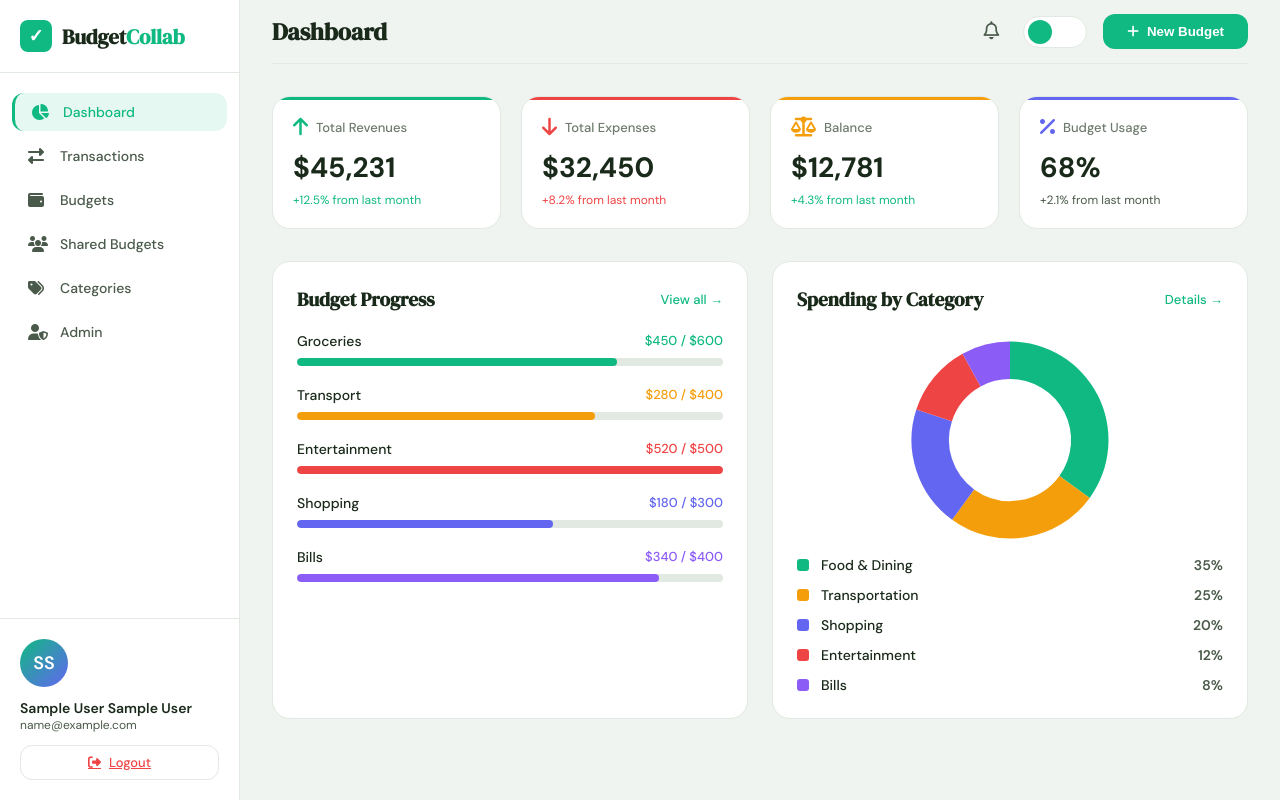
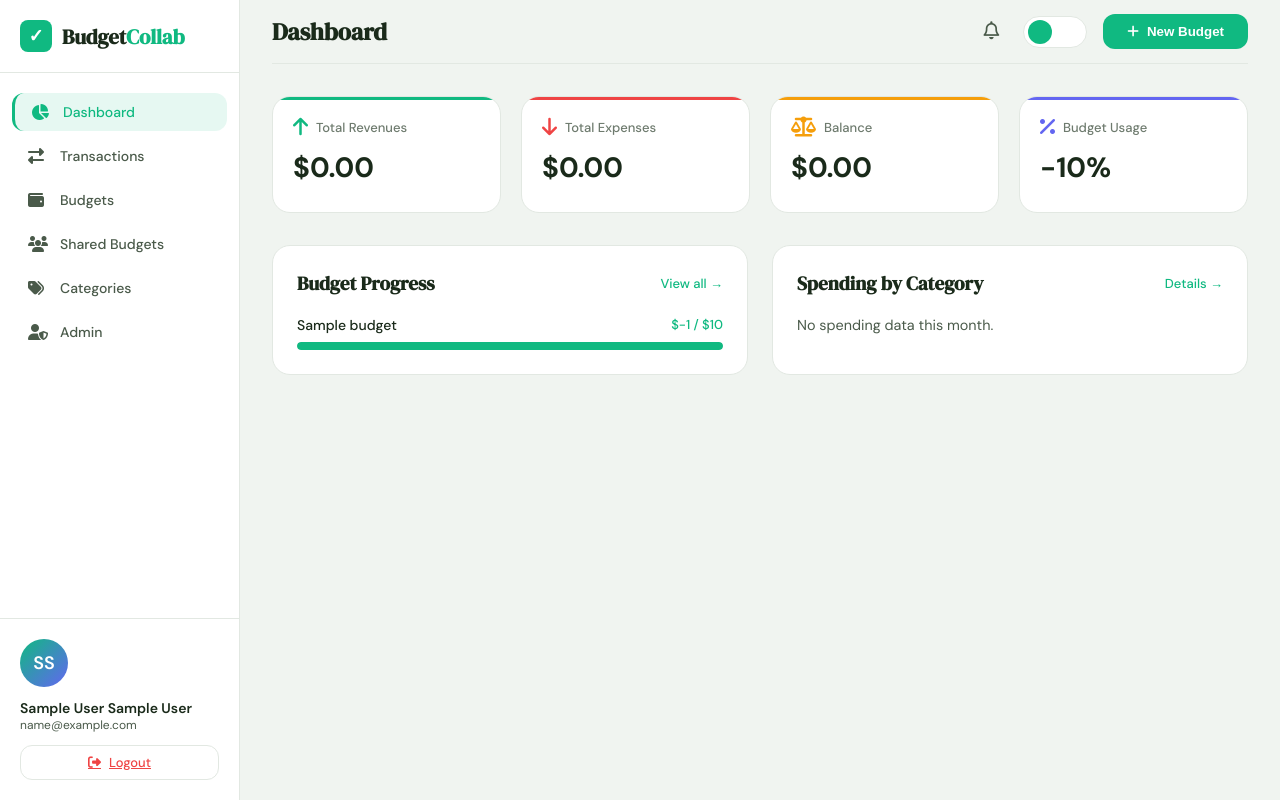
Before and after one commit to Jemmali-ridha/BudgetCollab, a PHP site: page /index.php?page=dashboard in a window 1280 px wide. Run offline with PHP 8.4, Linux system fonts and the light colour scheme; the visitor is signed in with stand-in values (Sample User, id 1); data comes from the database, SQL or seed files in the repository; tables that the repository leaves empty hold one stand-in row (values such as "Sample post").

Commit message:
rendre le dashboard dynamique

```diff
--- a/backend/controllers/DashboardController.php
+++ b/backend/controllers/DashboardController.php
@@ -1,16 +1,28 @@
 <?php
-// controllers/DashboardController.php
 
 require_once __DIR__ . '/../includes/auth.php';
+require_once __DIR__ . '/../models/Dashboard.php';
 
 class DashboardController
 {
+    private Dashboard $model;
+
+    public function __construct()
+    {
+        $this->model = new Dashboard(getDB());
+    }
+
     public function show(): void
     {
-        // 🔒 Protect route
         requiertConnexion();
 
-        $pageTitle = "Dashboard";
+        $userId = $_SESSION['user_id'];
+
+        $stats          = $this->model->getStats($userId);
+        $budgetProgress = $this->model->getBudgetProgress($userId);
+        $spendingByCategory = $this->model->getSpendingByCategory($userId);
+        $flash          = getFlash();
+        $pageTitle      = "Dashboard";
 
         require_once __DIR__ . '/../../frontend/pages/dashboard.php';
     }
--- /dev/null
+++ b/backend/models/Dashboard.php
@@ -0,0 +1,132 @@
+<?php
+
+class Dashboard
+{
+    private PDO $pdo;
+
+    public function __construct(PDO $pdo)
+    {
+        $this->pdo = $pdo;
+    }
+
+    // ── Stat Cards ──────────────────────────────────────────────
+
+    public function getStats(int $userId): array
+    {
+        // Current month
+        $stmt = $this->pdo->prepare('
+            SELECT
+                COALESCE(SUM(CASE WHEN type_transaction = "revenu"  THEN montant ELSE 0 END), 0) AS total_revenu,
+                COALESCE(SUM(CASE WHEN type_transaction = "depense" THEN montant ELSE 0 END), 0) AS total_depense
+            FROM transactions
+            WHERE id_utilisateur = ?
+              AND MONTH(date_transaction) = MONTH(CURDATE())
+              AND YEAR(date_transaction)  = YEAR(CURDATE())
+        ');
+        $stmt->execute([$userId]);
+        $current = $stmt->fetch();
+
+        // Last month
+        $stmt2 = $this->pdo->prepare('
+            SELECT
+                COALESCE(SUM(CASE WHEN type_transaction = "revenu"  THEN montant ELSE 0 END), 0) AS total_revenu,
+                COALESCE(SUM(CASE WHEN type_transaction = "depense" THEN montant ELSE 0 END), 0) AS total_depense
+            FROM transactions
+            WHERE id_utilisateur = ?
+              AND MONTH(date_transaction) = MONTH(CURDATE() - INTERVAL 1 MONTH)
+              AND YEAR(date_transaction)  = YEAR(CURDATE()  - INTERVAL 1 MONTH)
+        ');
+        $stmt2->execute([$userId]);
+        $last = $stmt2->fetch();
+
+        $revenu  = (float) $current['total_revenu'];
+        $depense = (float) $current['total_depense'];
+        $balance = $revenu - $depense;
+
+        $lastRevenu  = (float) $last['total_revenu'];
+        $lastDepense = (float) $last['total_depense'];
+        $lastBalance = $lastRevenu - $lastDepense;
+
+        // Budget usage: spent vs total_limit across active budgets
+        $stmt3 = $this->pdo->prepare('
+            SELECT
+                COALESCE(SUM(b.total_limit), 0) AS total_limit,
+                COALESCE(SUM(CASE WHEN t.type_transaction = "depense" THEN t.montant ELSE 0 END), 0)
+              - COALESCE(SUM(CASE WHEN t.type_transaction = "revenu"  THEN t.montant ELSE 0 END), 0) AS total_spent
+            FROM budgets b
+            LEFT JOIN transactions t ON t.id_budget = b.id_budget
+            WHERE b.created_by = ?
+        ');
+        $stmt3->execute([$userId]);
+        $usage = $stmt3->fetch();
+
+        $totalLimit = (float) $usage['total_limit'];
+        $totalSpent = (float) $usage['total_spent'];
+        $budgetPct  = $totalLimit > 0 ? round(($totalSpent / $totalLimit) * 100, 1) : 0;
+
+        return [
+            'revenu'       => $revenu,
+            'depense'      => $depense,
+            'balance'      => $balance,
+            'budget_usage' => $budgetPct,
+            'trend_revenu'  => $this->trend($revenu,  $lastRevenu),
+            'trend_depense' => $this->trend($depense, $lastDepense),
+            'trend_balance' => $this->trend($balance, $lastBalance),
+        ];
+    }
+
+    private function trend(float $current, float $last): string
+    {
+        if ($last == 0) return '+0%';
+        $pct = round((($current - $last) / abs($last)) * 100, 1);
+        return ($pct >= 0 ? '+' : '') . $pct . '%';
+    }
+
+    // ── Budget Progress ──────────────────────────────────────────
+
+    public function getBudgetProgress(int $userId, int $limit = 5): array
+    {
+        $stmt = $this->pdo->prepare('
+            SELECT b.id_budget, b.budget_name, b.total_limit,
+                COALESCE(SUM(CASE WHEN t.type_transaction = "depense" THEN t.montant ELSE 0 END), 0)
+              - COALESCE(SUM(CASE WHEN t.type_transaction = "revenu"  THEN t.montant ELSE 0 END), 0) AS spent
+            FROM budgets b
+            LEFT JOIN transactions t ON t.id_budget = b.id_budget
+            WHERE b.created_by = ?
+            GROUP BY b.id_budget
+            ORDER BY spent DESC
+            LIMIT ?
+        ');
+        $stmt->execute([$userId, $limit]);
+        return $stmt->fetchAll(PDO::FETCH_ASSOC);
+    }
+
+    // ── Spending by Category ─────────────────────────────────────
+
+    public function getSpendingByCategory(int $userId): array
+    {
+        $stmt = $this->pdo->prepare('
+            SELECT c.nom_categorie, c.couleur,
+                   COALESCE(SUM(t.montant), 0) AS total
+            FROM transactions t
+            JOIN categories c ON t.id_categorie = c.id_categorie
+            WHERE t.id_utilisateur = ?
+              AND t.type_transaction = "depense"
+              AND MONTH(t.date_transaction) = MONTH(CURDATE())
+              AND YEAR(t.date_transaction)  = YEAR(CURDATE())
+            GROUP BY c.id_categorie
+            ORDER BY total DESC
+        ');
+        $stmt->execute([$userId]);
+        $rows = $stmt->fetchAll(PDO::FETCH_ASSOC);
+
+        $grandTotal = array_sum(array_column($rows, 'total'));
+
+        return array_map(function ($row) use ($grandTotal) {
+            $row['pct'] = $grandTotal > 0
+                ? round(($row['total'] / $grandTotal) * 100, 1)
+                : 0;
+            return $row;
+        }, $rows);
+    }
+}
--- a/frontend/pages/dashboard.php
+++ b/frontend/pages/dashboard.php
@@ -2,143 +2,144 @@
 require_once __DIR__ . '/../includes/header.php';
 
 ?>
-            <!-- Stats Cards -->
+
+<style>
+    .donut-wrapper {
+    display: flex;
+    justify-content: center;
+    align-items: center;
+    padding: 16px 0;
+}
+
+.donut-wrapper canvas {
+    max-width: 220px;
+    max-height: 220px;
+}
+</style>
+<!-- Stat Cards -->
 <div class="stats-grid">
     <div class="stat-card stat-card--green">
         <div class="stat-card-top">
             <i class="fas fa-arrow-up"></i>
             <span class="stat-label">Total Revenues</span>
         </div>
-                    <div class="stat-value">$45,231</div>
-                    <div class="stat-trend trend-up">+12.5% from last month</div>
+        <div class="stat-value">$<?= number_format($stats['revenu'], 2) ?></div>
+        <div class="stat-trend <?= str_starts_with($stats['trend_revenu'], '+') ? 'trend-up' : 'trend-down' ?>">
+        </div>
     </div>
     <div class="stat-card stat-card--red">
         <div class="stat-card-top">
             <i class="fas fa-arrow-down"></i>
             <span class="stat-label">Total Expenses</span>
         </div>
-                    <div class="stat-value">$32,450</div>
-                    <div class="stat-trend trend-down">+8.2% from last month</div>
+        <div class="stat-value">$<?= number_format($stats['depense'], 2) ?></div>
+        <div class="stat-trend <?= str_starts_with($stats['trend_depense'], '+') ? 'trend-down' : 'trend-up' ?>">
+        </div>
     </div>
     <div class="stat-card stat-card--amber">
         <div class="stat-card-top">
             <i class="fas fa-scale-balanced"></i>
             <span class="stat-label">Balance</span>
         </div>
-                    <div class="stat-value">$12,781</div>
-                    <div class="stat-trend trend-up">+4.3% from last month</div>
+        <div class="stat-value">$<?= number_format($stats['balance'], 2) ?></div>
+        <div class="stat-trend <?= str_starts_with($stats['trend_balance'], '+') ? 'trend-up' : 'trend-down' ?>">
+        </div>
     </div>
     <div class="stat-card stat-card--indigo">
         <div class="stat-card-top">
             <i class="fas fa-percent"></i>
             <span class="stat-label">Budget Usage</span>
         </div>
-                    <div class="stat-value">68%</div>
-                    <div class="stat-trend">+2.1% from last month</div>
+        <div class="stat-value"><?= $stats['budget_usage'] ?>%</div>
     </div>
 </div>
 
-            <!-- Two Columns Layout -->
+<!-- Two Columns -->
 <div class="dashboard-two-columns">
 
-                <!-- Left: Budget Progress -->
+    <!-- Budget Progress -->
     <div class="dashboard-col">
         <div class="section-card">
             <div class="section-header">
                 <h2>Budget Progress</h2>
-                            <a href="#" class="view-all">View all →</a>
+                <a href="index.php?page=budgets" class="view-all">View all →</a>
             </div>
             <div class="budget-progress-list">
+                <?php if (empty($budgetProgress)): ?>
+                    <p style="color: var(--text-secondary); font-size: 0.9rem;">No active budgets yet.</p>
+                <?php else: ?>
+                    <?php foreach ($budgetProgress as $b):
+                        $limit = (float) $b['total_limit'];
+                        $spent = (float) $b['spent'];
+                        $pct   = $limit > 0 ? min(round(($spent / $limit) * 100, 1), 100) : 0;
+                        $color = $pct >= 100 ? 'var(--red)' : ($pct >= 75 ? 'var(--amber)' : 'var(--green)');
+                    ?>
                     <div class="budget-progress-item">
                         <div class="budget-progress-info">
-                                    <span class="budget-name">Groceries</span>
-                                    <span class="budget-amount" style="color: var(--green);">$450 / $600</span>
+                            <span class="budget-name"><?= htmlspecialchars($b['budget_name']) ?></span>
+                            <span class="budget-amount" style="color: <?= $color ?>;">
+                                $<?= number_format($spent, 0) ?> / $<?= number_format($limit, 0) ?>
+                            </span>
                         </div>
                         <div class="progress-bar-container">
-                                    <div class="progress-bar-fill" style="width: 75%; background: var(--green);"></div>
+                            <div class="progress-bar-fill" style="width: <?= $pct ?>%; background: <?= $color ?>;"></div>
                         </div>
                     </div>
-                            <div class="budget-progress-item">
-                                <div class="budget-progress-info">
-                                    <span class="budget-name">Transport</span>
-                                    <span class="budget-amount" style="color: var(--amber);">$280 / $400</span>
-                                </div>
-                                <div class="progress-bar-container">
-                                    <div class="progress-bar-fill" style="width: 70%; background: var(--amber);"></div>
-                                </div>
-                            </div>
-                            <div class="budget-progress-item">
-                                <div class="budget-progress-info">
-                                    <span class="budget-name">Entertainment</span>
-                                    <span class="budget-amount" style="color: var(--red);">$520 / $500</span>
-                                </div>
-                                <div class="progress-bar-container">
-                                    <div class="progress-bar-fill progress-bar-fill--over" style="width: 100%; background: var(--red);"></div>
-                                </div>
-                            </div>
-                            <div class="budget-progress-item">
-                                <div class="budget-progress-info">
-                                    <span class="budget-name">Shopping</span>
-                                    <span class="budget-amount" style="color: var(--indigo);">$180 / $300</span>
-                                </div>
-                                <div class="progress-bar-container">
-                                    <div class="progress-bar-fill" style="width: 60%; background: var(--indigo);"></div>
-                                </div>
-                            </div>
-                            <div class="budget-progress-item">
-                                <div class="budget-progress-info">
-                                    <span class="budget-name">Bills</span>
-                                    <span class="budget-amount" style="color: #8B5CF6;">$340 / $400</span>
-                                </div>
-                                <div class="progress-bar-container">
-                                    <div class="progress-bar-fill" style="width: 85%; background: #8B5CF6;"></div>
-                                </div>
-                            </div>
+                    <?php endforeach; ?>
+                <?php endif; ?>
             </div>
         </div>
     </div>
 
-                <!-- Right: Spending by Category (Donut Chart) -->
+    <!-- Spending by Category -->
     <div class="dashboard-col">
         <div class="section-card">
             <div class="section-header">
                 <h2>Spending by Category</h2>
-                            <a href="#" class="view-all">Details →</a>
+                <a href="index.php?page=categories" class="view-all">Details →</a>
             </div>
+            <?php if (empty($spendingByCategory)): ?>
+                <p style="color: var(--text-secondary); font-size: 0.9rem;">No spending data this month.</p>
+            <?php else: ?>
                 <div class="donut-wrapper">
                     <canvas id="spendingChart" aria-label="Spending by category donut chart"></canvas>
                 </div>
                 <div class="donut-legend">
+                    <?php foreach ($spendingByCategory as $cat): ?>
                     <div class="donut-legend-item">
-                                <span class="donut-legend-dot" style="background: var(--green);"></span>
-                                <span class="donut-legend-label">Food & Dining</span>
-                                <span class="donut-legend-pct">35%</span>
+                        <span class="donut-legend-dot" style="background: <?= htmlspecialchars($cat['couleur']) ?>;"></span>
+                        <span class="donut-legend-label"><?= htmlspecialchars($cat['nom_categorie']) ?></span>
+                        <span class="donut-legend-pct"><?= $cat['pct'] ?>%</span>
                     </div>
-                            <div class="donut-legend-item">
-                                <span class="donut-legend-dot" style="background: var(--amber);"></span>
-                                <span class="donut-legend-label">Transportation</span>
-                                <span class="donut-legend-pct">25%</span>
+                    <?php endforeach; ?>
                 </div>
-                            <div class="donut-legend-item">
-                                <span class="donut-legend-dot" style="background: var(--indigo);"></span>
-                                <span class="donut-legend-label">Shopping</span>
-                                <span class="donut-legend-pct">20%</span>
-                            </div>
-                            <div class="donut-legend-item">
-                                <span class="donut-legend-dot" style="background: var(--red);"></span>
-                                <span class="donut-legend-label">Entertainment</span>
-                                <span class="donut-legend-pct">12%</span>
-                            </div>
-                            <div class="donut-legend-item">
-                                <span class="donut-legend-dot" style="background: #8B5CF6;"></span>
-                                <span class="donut-legend-label">Bills</span>
-                                <span class="donut-legend-pct">8%</span>
-                            </div>
-                        </div>
+
+                <script>
+                const ctx = document.getElementById('spendingChart').getContext('2d');
+                new Chart(ctx, {
+                    type: 'doughnut',
+                    data: {
+                        labels: <?= json_encode(array_column($spendingByCategory, 'nom_categorie')) ?>,
+                        datasets: [{
+                            data:  <?= json_encode(array_column($spendingByCategory, 'pct')) ?>,
+                            backgroundColor: <?= json_encode(array_column($spendingByCategory, 'couleur')) ?>,
+                            borderWidth: 0,
+                            hoverOffset: 6
+                        }]
+                    },
+                    options: {
+                        cutout: '70%',
+                        plugins: { legend: { display: false } },
+                        responsive: true,
+                        maintainAspectRatio: true
+                    }
+                });
+                </script>
+            <?php endif; ?>
         </div>
     </div>
 
-            </div><!-- /.dashboard-two-columns -->
+</div>
         </main>
     </div>
 
```
Lines whose indentation alone changed are shown as unchanged.
